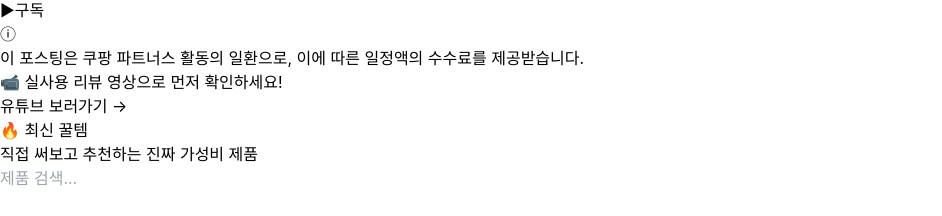
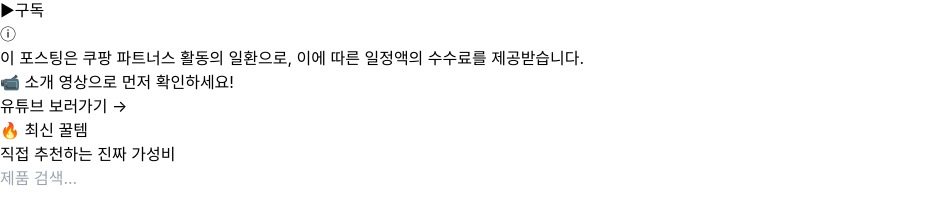
Before and after one commit to wouldyoutem/buyit, a React (Vite) app: page / in a window 1280 px wide. Shown: the part 326-542 px from the top of the page, without its empty margins (0-942 px from the left). Built offline with nearby package versions, Linux system fonts and the light colour scheme.

Commit message:
refactor: 문구 수정 - 최저가 키워드 제거 및 표현 간결화
- "직접 써보고 추천하는" → "직접 추천하는"
- "실사용 리뷰 영상" → "소개 영상"
- "최저가" 키워드 전체 제거

```diff
--- a/src/App.tsx
+++ b/src/App.tsx
@@ -95,7 +95,7 @@ function App() {
         <div className="max-w-6xl mx-auto px-3 py-4">
           <div className="text-center">
             <p className="text-sm font-bold mb-2">
-              📹 실사용 리뷰 영상으로 먼저 확인하세요!
+              📹 소개 영상으로 먼저 확인하세요!
             </p>
             <a
               href="https://www.youtube.com/@wouldyoutem"
@@ -116,7 +116,7 @@ function App() {
             🔥 최신 꿀템
           </h2>
           <p className="text-sm text-gray-600">
-            직접 써보고 추천하는 진짜 가성비 제품
+            직접 추천하는 진짜 가성비
           </p>
         </div>
 
```
